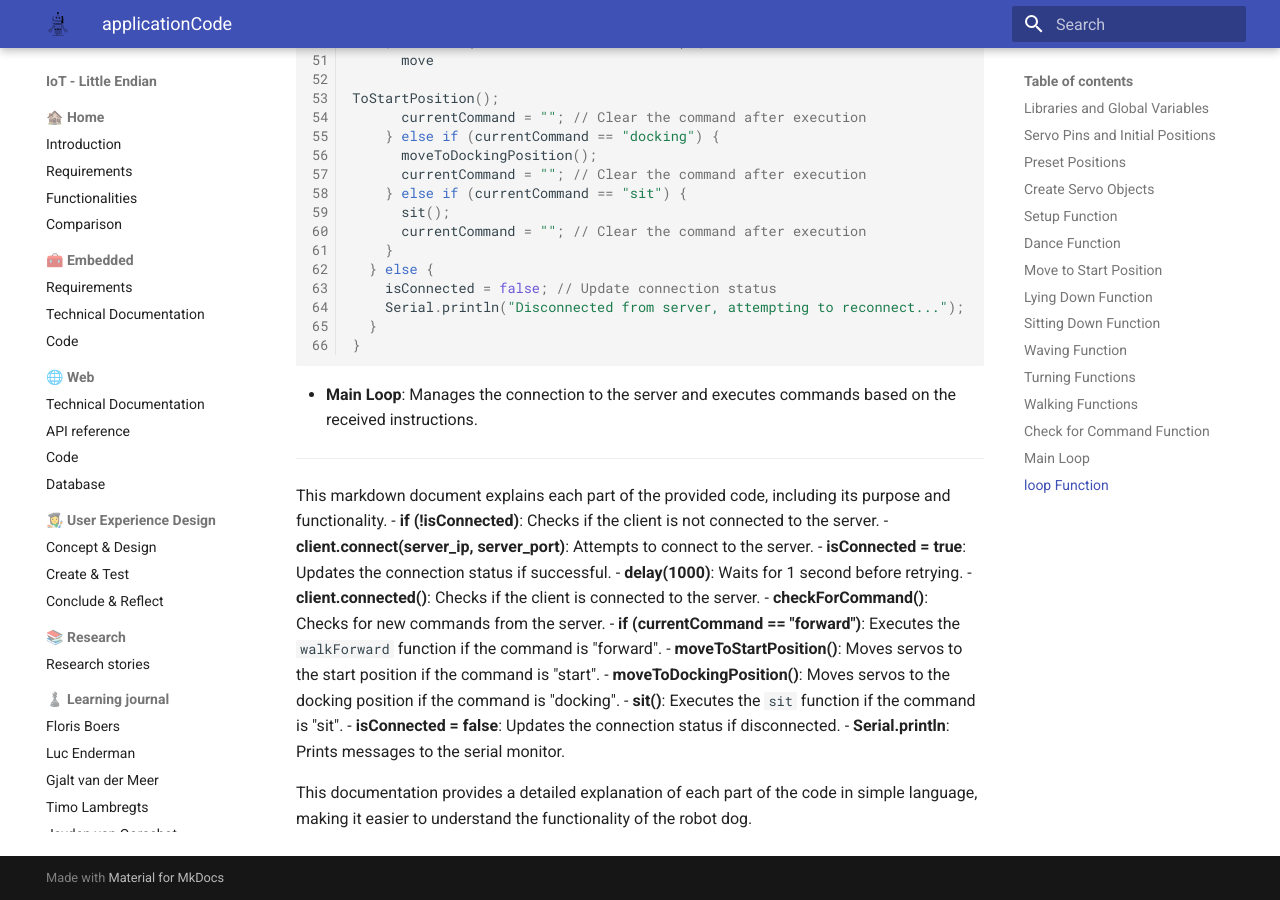
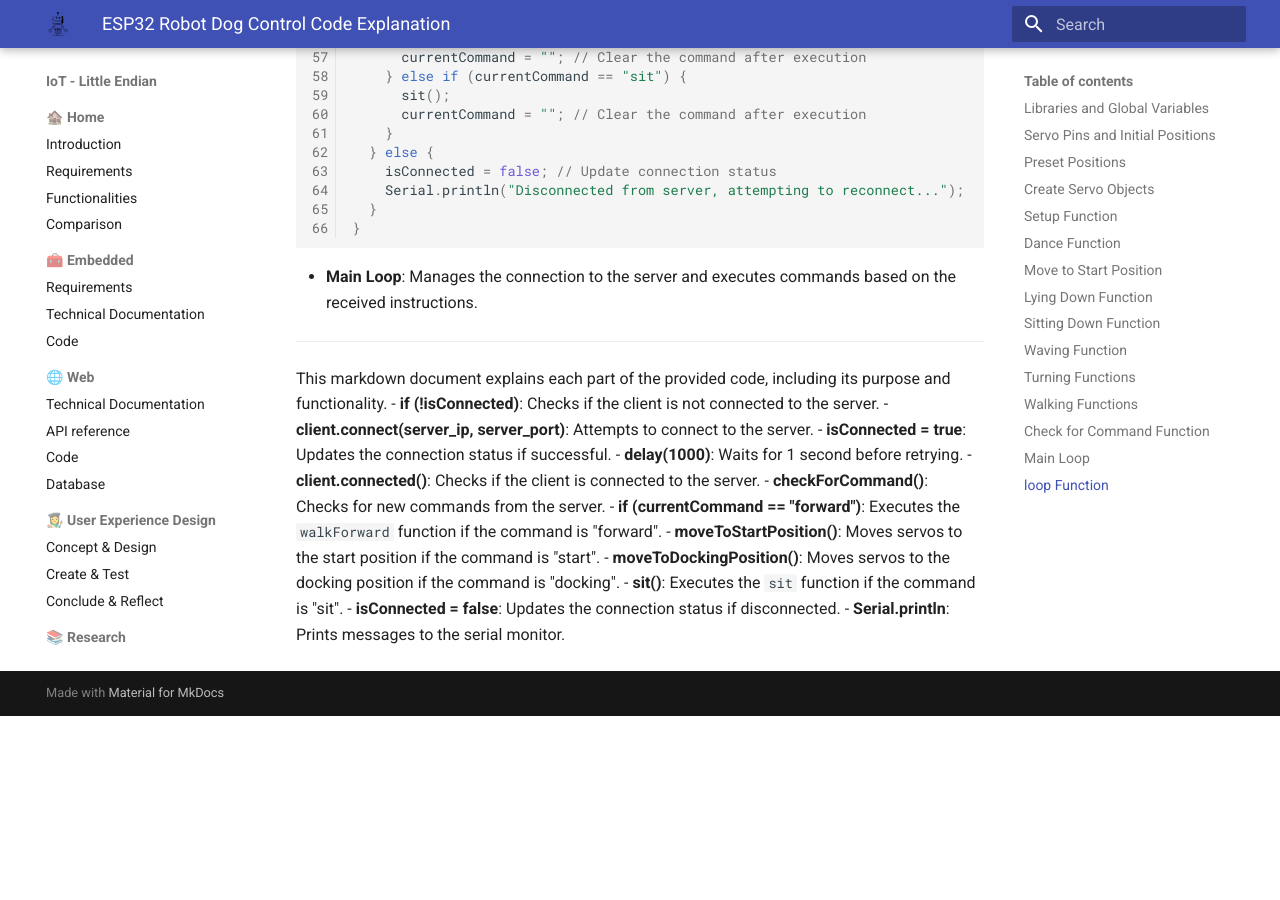
Before and after one commit to VioletHarmon2002/MyFirstRobot, an MkDocs documentation site: the page built from docs/embedded/applicationCode.md, in a window 1280 px wide and 900 px high, scrolled down 10439 px. Built offline with MkDocs 1.6.1 and Material for MkDocs 9.7.7, drawn with Linux system fonts in a browser that asks for light colours; after the commit the page ends 11155 px from its top, so only the background shows below that; some of the changed text lies outside the part shown.

Commit message:
formatted the code doucmentation better

```diff
--- a/docs/embedded/applicationCode.md
+++ b/docs/embedded/applicationCode.md
@@ -1,7 +1,3 @@
-Sure! Here's a detailed markdown explanation of the code, including snippets and explanations for each part:
-
----
-
 # ESP32 Robot Dog Control Code Explanation
 
 This code allows an ESP32-based robot dog to connect to a Wi-Fi network, receive commands from a server, and execute various movements using servo motors.
@@ -540,5 +536,3 @@
 - **sit()**: Executes the `sit` function if the command is "sit".
 - **isConnected = false**: Updates the connection status if disconnected.
 - **Serial.println**: Prints messages to the serial monitor.
-
-This documentation provides a detailed explanation of each part of the code in simple language, making it easier to understand the functionality of the robot dog.
```
